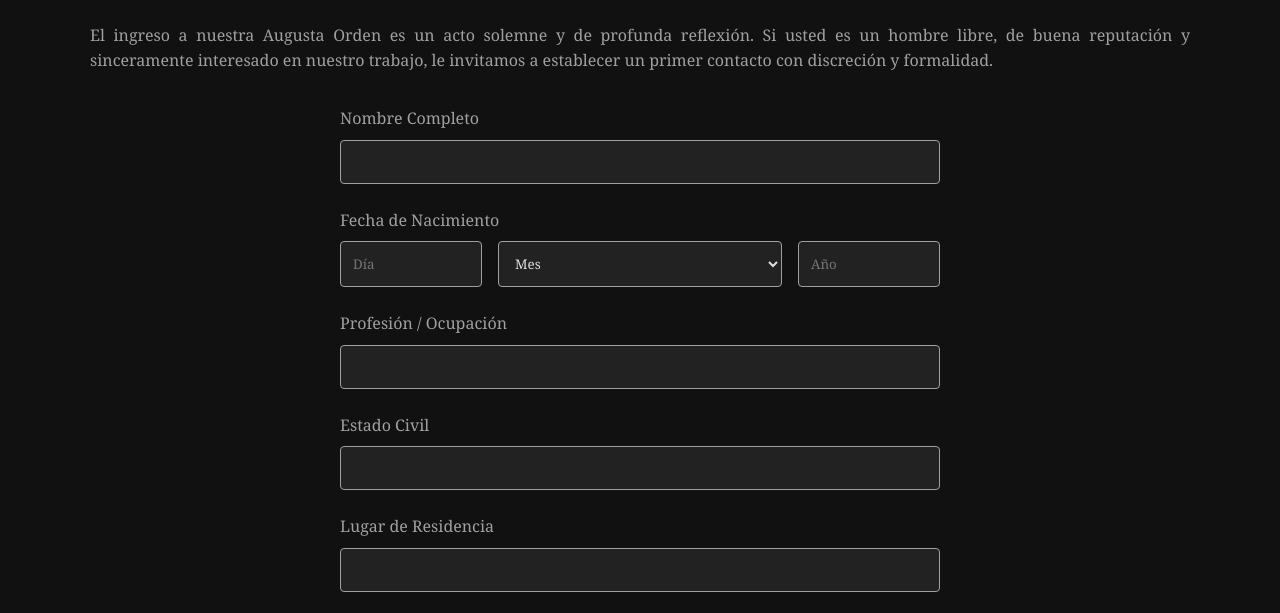
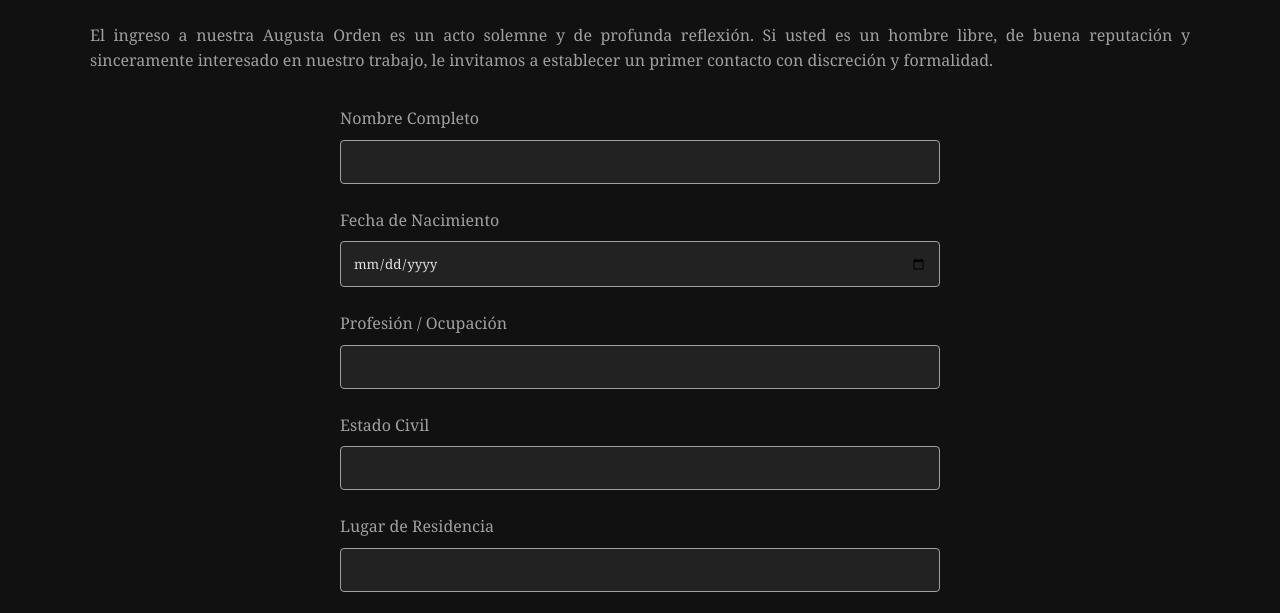
Before and after one commit to marcoantoniomejia/sociedaddelsilencio, a plain HTML site: page src/contacto-candidatos.html in a window 1280 px wide. Shown: the part 182-795 px from the top of the page. Drawn offline with Linux system fonts and the light colour scheme.

Commit message:
cambios sugeridos por el code review

```diff
--- a/src/assets/css/style.css
+++ b/src/assets/css/style.css
@@ -401,13 +401,13 @@ a { color: var(--color-acento); text-decoration: none; }
 }
 
 /* --- Animaciones sutiles --- */
-.content-section {
+.section {
     opacity: 0;
     transform: translateY(20px);
     transition: opacity 0.6s ease-out, transform 0.6s ease-out;
 }
 
-.content-section.visible {
+.section.visible {
     opacity: 1;
     transform: translateY(0);
 }
--- a/src/assets/js/main.js
+++ b/src/assets/js/main.js
@@ -22,7 +22,7 @@ document.addEventListener('DOMContentLoaded', function() {
     }
 
     // --- Animación de aparición de secciones al hacer scroll ---
-    const sections = document.querySelectorAll('.content-section');
+    const sections = document.querySelectorAll('.section');
 
     const observerOptions = {
         root: null, // viewport
--- a/src/contacto-candidatos.html
+++ b/src/contacto-candidatos.html
@@ -25,7 +25,7 @@
     <meta name="twitter:image" content="https://www.sociedaddelsilencio322.org/assets/images/logoSS322-new01.png">
 
     <!-- Favicon -->
-    <link rel="icon" href="assets/images/LogoSS322.jpeg" type="image/svg+xml">
+    <link rel="icon" href="assets/images/logoSS322-new01.png" type="image/png">
 
     <!-- CSS -->
     <link rel="stylesheet" href="assets/css/style.css">
@@ -74,26 +74,8 @@
                     </div>
 
                     <div class="form__group">
-                        <label class="form__label">Fecha de Nacimiento</label>
-                        <div class="form__date-group">
-                            <input type="number" name="dia_nacimiento" placeholder="Día" class="form__input" required min="1" max="31">
-                            <select name="mes_nacimiento" class="form__input" required>
-                                <option value="" disabled selected>Mes</option>
-                                <option value="Enero">Enero</option>
-                                <option value="Febrero">Febrero</option>
-                                <option value="Marzo">Marzo</option>
-                                <option value="Abril">Abril</option>
-                                <option value="Mayo">Mayo</option>
-                                <option value="Junio">Junio</option>
-                                <option value="Julio">Julio</option>
-                                <option value="Agosto">Agosto</option>
-                                <option value="Septiembre">Septiembre</option>
-                                <option value="Octubre">Octubre</option>
-                                <option value="Noviembre">Noviembre</option>
-                                <option value="Diciembre">Diciembre</option>
-                            </select>
-                            <input type="number" name="ano_nacimiento" placeholder="Año" class="form__input" required min="1900" max="2024">
-                        </div>
+                        <label for="fecha_nacimiento" class="form__label">Fecha de Nacimiento</label>
+                        <input type="date" id="fecha_nacimiento" name="fecha_nacimiento" class="form__input" required>
                     </div>
 
                     <div class="form__group">
```
Also changed, not shown: src/index.html (+2 -4 lines), src/quienes-somos.html (+4 -4 lines), .github/workflow/deploy-to-cloudrun.yaml, README.md, 1 other file.
